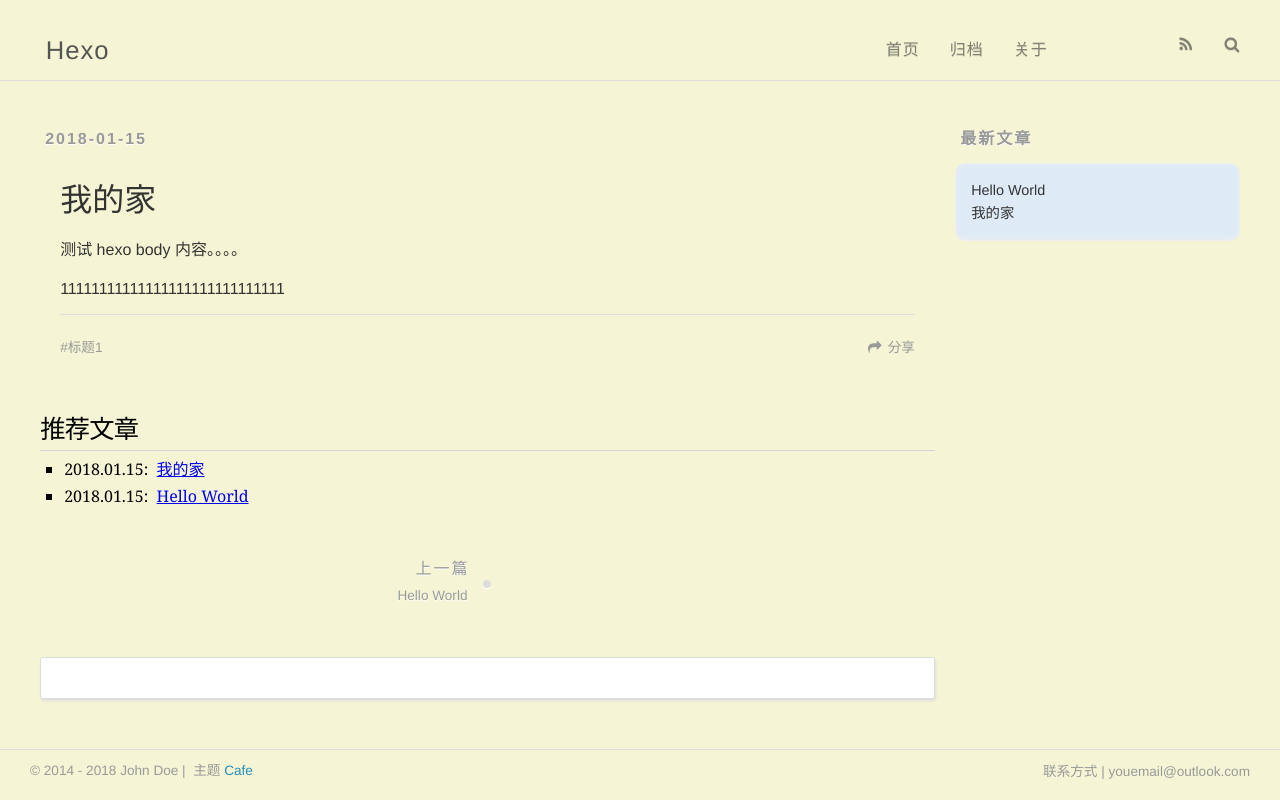
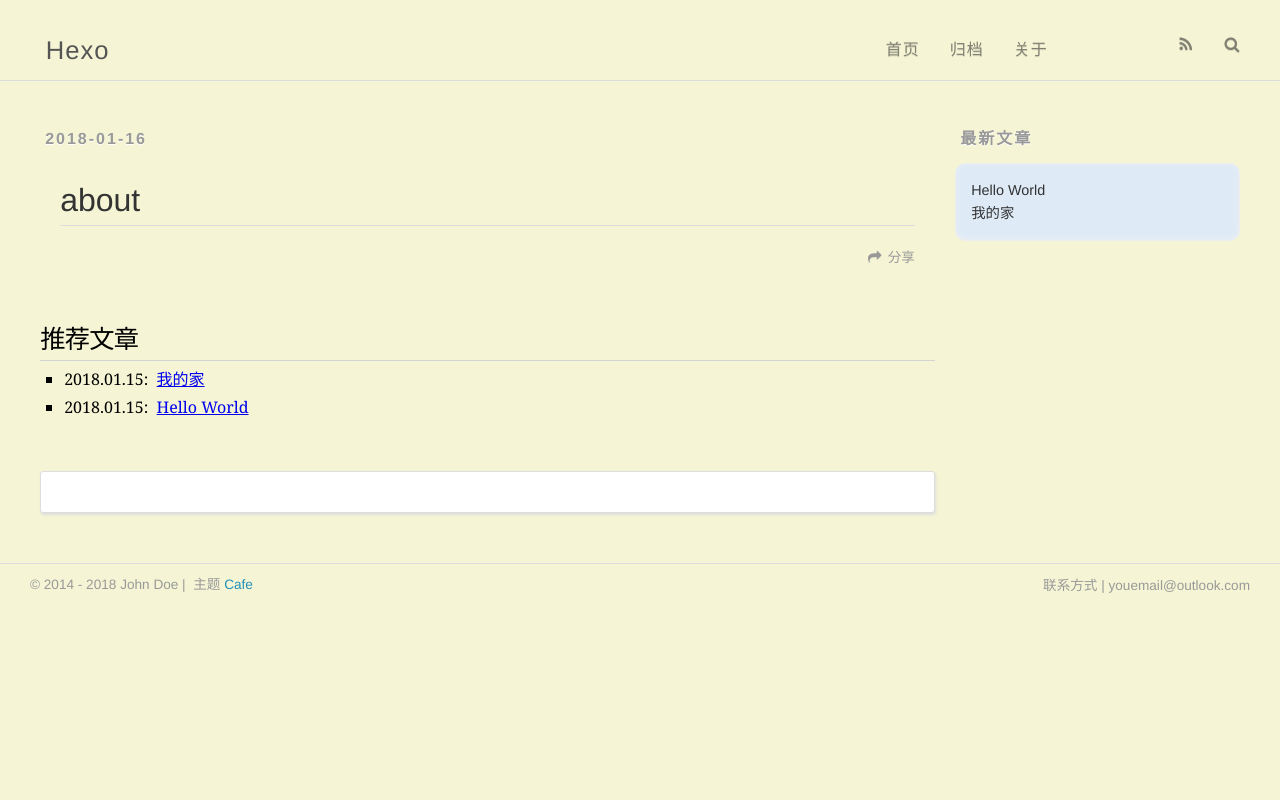
Before and after one commit to woyinzf/woyinzf.github.io, a plain HTML site: page about/index.html in a window 1280 px wide. Drawn offline with nearby package versions, Linux system fonts and the light colour scheme; some packages are replaced by stand-ins of ours; files whose address does not match are found by name.

Commit message:
Site updated: 2018-01-16 11:56:58

```diff
--- a/2018/01/15/我的家/index.html
+++ b/about/index.html
@@ -3,19 +3,15 @@
 <head>
   <meta charset="utf-8">
 
-  <title>我的家 | Hexo</title>
+  <title>about | Hexo</title>
   <meta name="viewport" content="width=device-width, initial-scale=1, maximum-scale=1">
-  <meta name="description" content="测试 hexo body 内容。。。。 11111111111111111111111111111">
-<meta name="keywords" content="标题1">
-<meta property="og:type" content="article">
-<meta property="og:title" content="我的家">
-<meta property="og:url" content="http://yoursite.com/2018/01/15/我的家/index.html">
+  <meta property="og:type" content="website">
+<meta property="og:title" content="about">
+<meta property="og:url" content="http://yoursite.com/about/index.html">
 <meta property="og:site_name" content="Hexo">
-<meta property="og:description" content="测试 hexo body 内容。。。。 11111111111111111111111111111">
-<meta property="og:updated_time" content="2018-01-16T03:47:25.000Z">
+<meta property="og:updated_time" content="2018-01-16T03:56:13.000Z">
 <meta name="twitter:card" content="summary">
-<meta name="twitter:title" content="我的家">
-<meta name="twitter:description" content="测试 hexo body 内容。。。。 11111111111111111111111111111">
+<meta name="twitter:title" content="about">
 
     <link rel="alternate" href="/atom.xml" title="Hexo" type="application/atom+xml">
 
@@ -68,10 +64,10 @@
   </div>
 </header>
       <div class="outer">
-        <section id="main"><article id="post-我的家" class="article article-type-post" itemscope itemprop="blogPost">
+        <section id="main"><article id="page-" class="article article-type-page" itemscope itemprop="blogPost">
   <div class="article-meta">
-    <a href="/2018/01/15/我的家/" class="article-date">
-  <time datetime="2018-01-15T03:43:59.000Z" itemprop="datePublished">2018-01-15</time>
+    <a href="/about/index.html" class="article-date">
+  <time datetime="2018-01-16T03:56:13.000Z" itemprop="datePublished">2018-01-16</time>
 </a>
 
   </div>
@@ -82,7 +78,7 @@
 
 
     <h1 class="article-title" itemprop="name">
-      我的家
+      about
     </h1>
 
 
@@ -92,17 +88,13 @@
 
         <!-- Table of Contents -->
 
-        <p>   测试 hexo body 内容。。。。</p>
-<p>11111111111111111111111111111</p>
 
 
     </div>
     <footer class="article-footer">
-      <a data-url="http://yoursite.com/2018/01/15/我的家/" data-id="cjch3l49b00015kuwyew7if3y" class="article-share-link">分享</a>
+      <a data-url="http://yoursite.com/about/index.html" data-id="cjch3x65700017uuwn02jgnn3" class="article-share-link">分享</a>
 
 
-
-  <ul class="article-tag-list"><li class="article-tag-list-item"><a class="article-tag-list-link" href="/tags/标题1/">标题1</a></li></ul>
 
     </footer>
   </div>
@@ -149,20 +141,6 @@
     </div>
   </div>
 
-
-<nav id="article-nav">
-
-    <a href="/2018/01/15/hello-world/" id="article-nav-newer" class="article-nav-link-wrap">
-      <strong class="article-nav-caption">上一篇</strong>
-      <div class="article-nav-title">
-
-          Hello World
-
-      </div>
-    </a>
-
-
-</nav>
 
 
 </article>
```
Also changed, not shown: 2018/01/15/hello-world/index.html (+1 -1 lines), index.html (+2 -2 lines).
